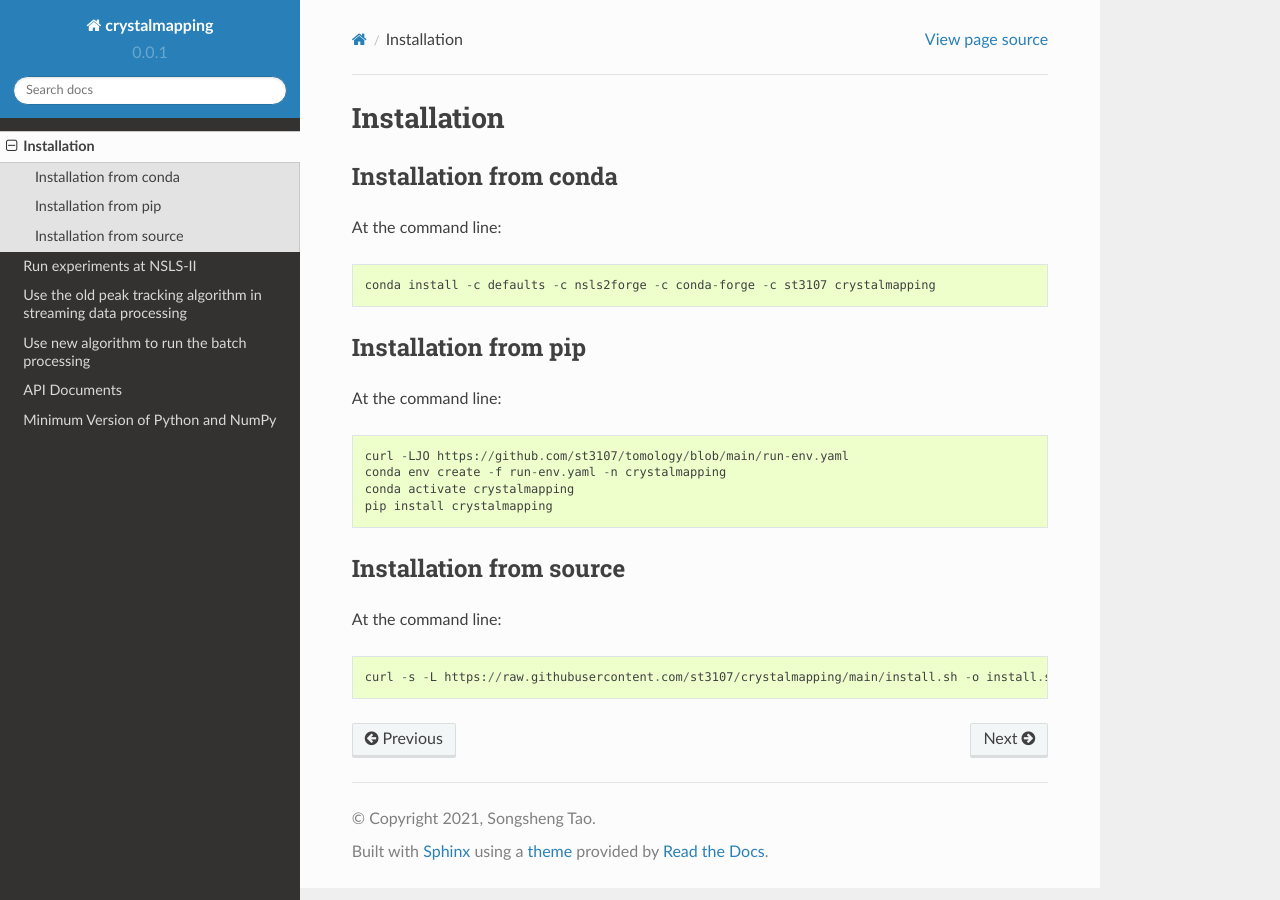
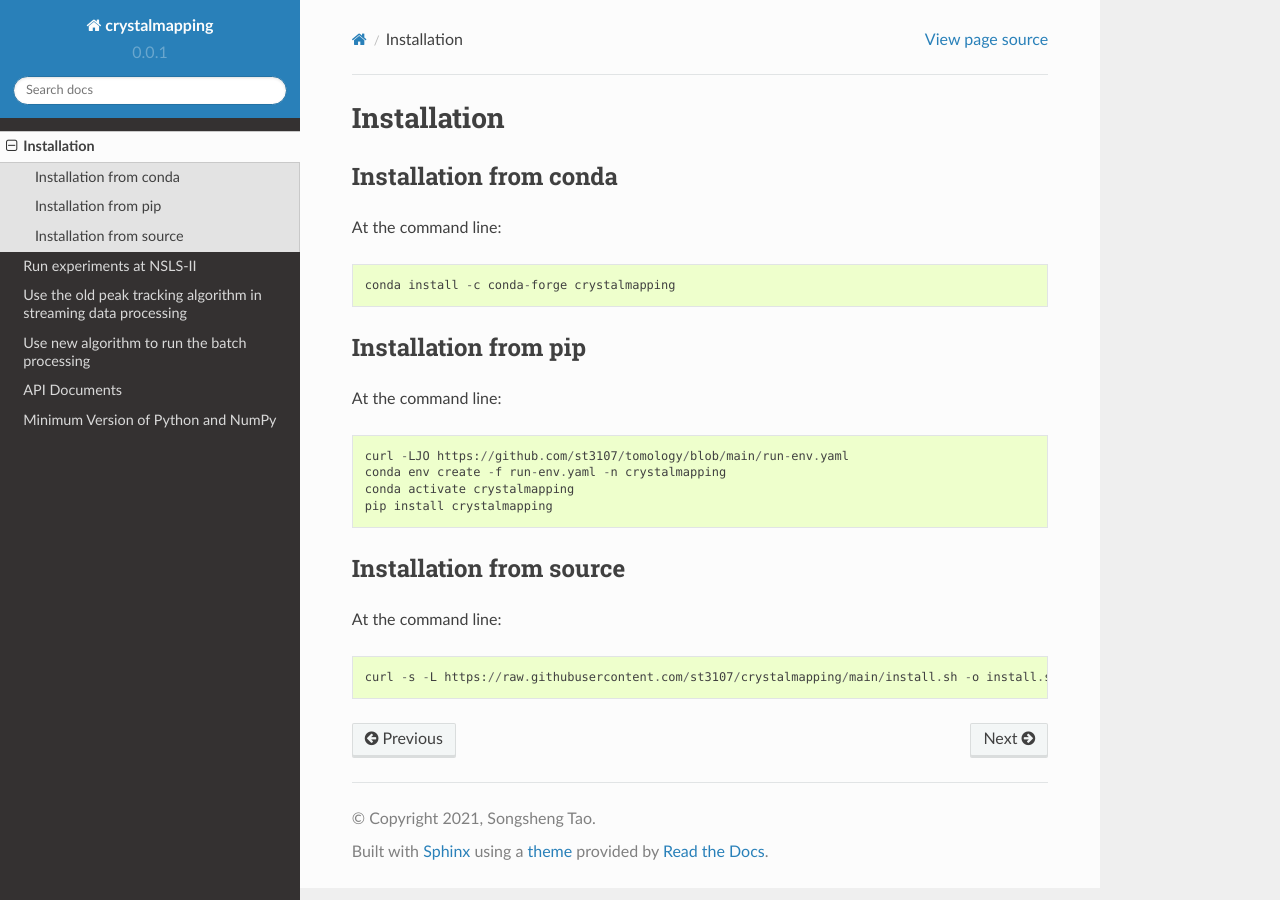
Before and after one commit to st3107/crystalmapping, a Sphinx documentation site: the page built from docs/source/installation.rst, in a window 1280 px wide. Built offline with Sphinx 7.4.7 and the Read the Docs theme 2.0.0, drawn with Linux system fonts in a browser that asks for light colours.

Commit message:
DOC: update conda channel

```diff
--- a/docs/source/installation.rst
+++ b/docs/source/installation.rst
@@ -7,7 +7,7 @@
 
 At the command line::
 
-    conda install -c defaults -c nsls2forge -c conda-forge -c st3107 crystalmapping
+    conda install -c conda-forge crystalmapping
 
 
 Installation from pip
```
